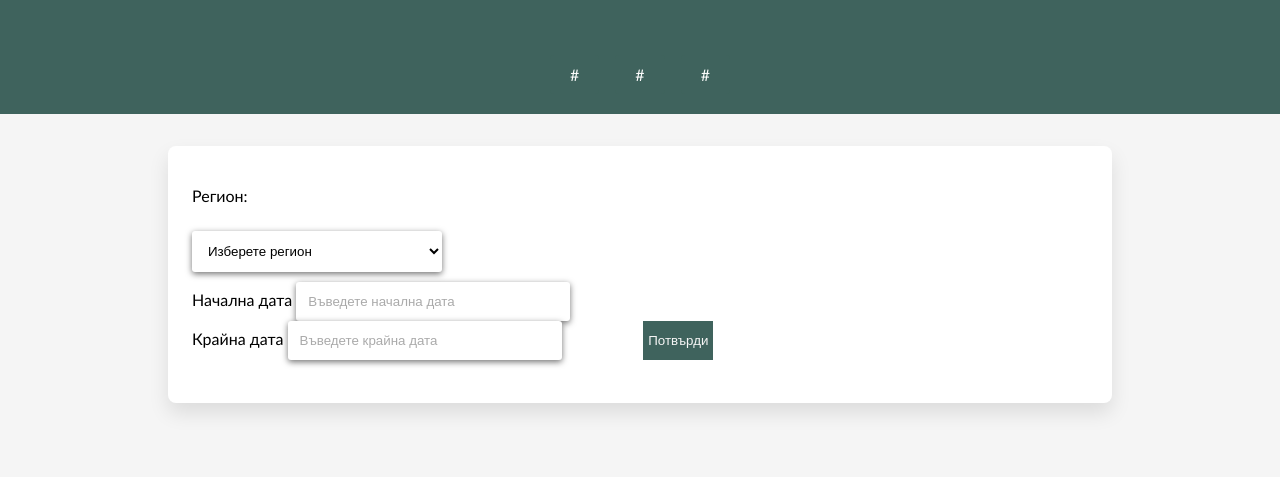
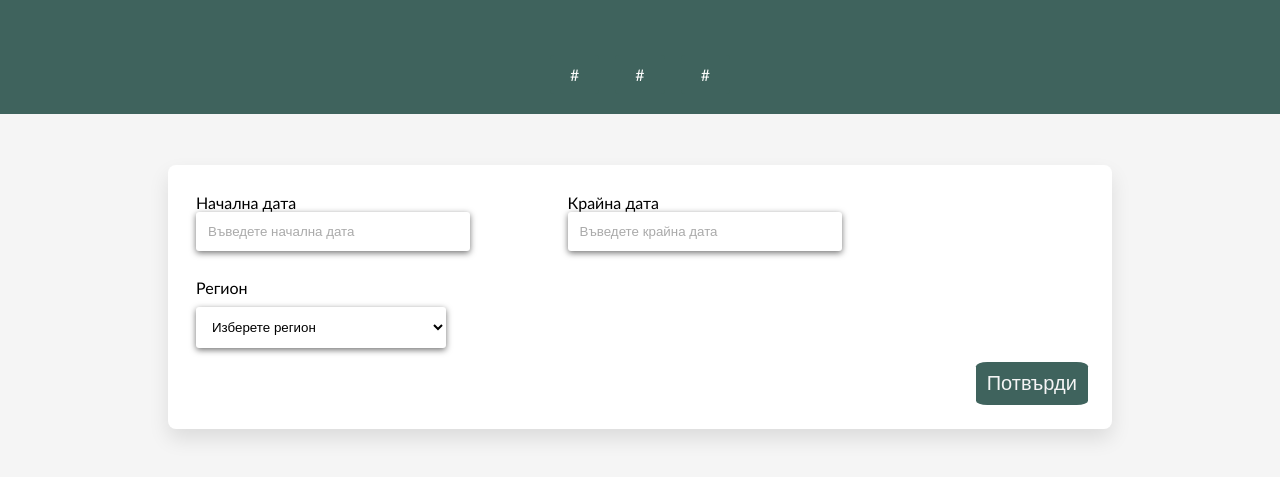
Before and after one commit to IT-8-TUES/8A-24-25-Team1, a plain HTML site: page Alex/readyTrips.html in a window 1280 px wide. Shown: the part 83-560 px from the top of the page. Drawn offline with nearby package versions, Linux system fonts and the light colour scheme.

Commit message:
making visuality to match with eli's plan-alone pages and fixing json file

```diff
--- a/Alex/excursion.css
+++ b/Alex/excursion.css
@@ -26,7 +26,7 @@ nav {
 nav a {
   text-decoration: none;
   padding: 0.625em 1.25em;
-  background-color: #3f635d;
+  background-color:  #3f635d;;
   color: white;
   border-radius: 0.25em;
   font-size: 1em;
@@ -34,7 +34,7 @@ nav a {
 }
 
 nav a:hover {
-  background-color: #2f4945;
+  background-color:  #2f4945;
 }
 
   .trip-container {
--- a/Alex/readyTrips.css
+++ b/Alex/readyTrips.css
@@ -65,14 +65,11 @@ nav a:hover {
   background-color: #2f4945;
 }
 
-.enter-region {
+#planning {
     display: flex;
     flex-direction: column;
-  align-items: start;
-  gap: 0.625em;
+    justify-content: flex-start;
     max-width: 70%;
-  margin-left: 5em;
-  margin-top: 1.25em;
     margin: 2em auto;
     padding: 1.5em;
     background-color: white;
@@ -110,9 +107,36 @@ nav a:hover {
     margin:4px;
 }
 
+.enter-region {
+    display: flex;
+    flex-direction: column;
+    flex-wrap: wrap;
+    justify-content: flex-start;
+    align-items: flex-start;
+    align-content: flex-start;
+    margin: 0.25em;
+}
+
+
 .day {
     display: none;
 }
+
+#submit-container {
+    display: flex;
+    flex-direction: row;
+    align-items: flex-end;
+    justify-content: flex-end;
+}
+
+#submit-button {
+    padding: 0.50em;
+    border-radius: 10%;
+    align-self: flex-end;
+    width: 5.625em;
+    font-size: 1.25em;
+}
+
 .image-gallery {
   display: flex;
   align-items: center;
--- a/Alex/readyTrips.html
+++ b/Alex/readyTrips.html
@@ -12,7 +12,7 @@
 <body>
     <header>
         <div class="menu">
-        <h1>Готови екскурзии</h1>
+            <h1>Готови екскурзии</h1>
             <nav>
                 <a href="#">#</a>
                 <a href="#">#</a>
@@ -20,29 +20,35 @@
             </nav>
         </div>
     </header>
-    <div class="enter-region">
-        <div>
-            <p>Регион:</p>
-            <select id="region">
-                <option value="" disabled selected hidden>Изберете регион</option>
-                <option value="Северозападна България">Северозападна България</option>
-                <option value="Североизточна България">Североизточна България</option>
-                <option value="Югозападна България">Югозападна България</option>
-                <option value="Югоизточна България">Югоизточна България</option>
-            </select>
+    <br>
+    <div id = "planning">
             <div class="enter-date">
-                <div>
-                    <label for="start-date">Начална дата</label>
-                    <input placeholder="Въведете начална дата" type="datetime-local" id="start-date">
+                <div id = "start-date">
+                    <label>Начална дата</label>
+                    <input placeholder="Въведете начална дата" type="datetime-local" id="start-date-input">
                 </div>
-                <div>
-                    <label for="end-date">Крайна дата</label>
-                    <input placeholder="Въведете крайна дата" type="datetime-local" id="end-date">
+                <div id = "end-date">
+                    <label>Крайна дата</label>
+                    <input placeholder="Въведете крайна дата" type="datetime-local" id="end-date-input">
                 </div>
-                <button onclick="regionSelect()">Потвърди</button>
-        </div>
-        <br>
-        <div>
+            </div>
+            <br>
+            <div class="enter-region">
+                <label class = "region-label">Регион</label>
+                <select id="region" >
+                    <option value = "" disabled selected hidden>Изберете регион</option>
+                    <option value="Northwest">Северозападна България</option>
+                    <option value="Northeast">Североизточна България</option>
+                    <option value="Southwest">Югозападна България</option>
+                    <option value="Southeast">Югоизточна България</option>
+                </select>
+                </div>
+                <div id = "submit-container">
+                <button id = "submit-button" onclick = "
+                    region();
+                    ">Потвърди</button>
+                </div>
+            <div class = "planning-trip">
             <output id="textContent"></output>
             <div id="tripList"></div>
         </div>
@@ -51,16 +57,13 @@
     <script src="https://cdn.jsdelivr.net/npm/flatpickr/dist/l10n/bg.js"></script>
     <!-- Зарежда българския езиков файл за Flatpickr -->
     <script>
-        config = {
+        const config = {
             altInput: true,
             altFormat: "F j, Y",
             dateFormat: "Y-m-d",
-            locale: "bg",
-            //Мой формат за Date picker
-        }
-
+            locale: "bg"
+        };
         flatpickr("input[type=datetime-local]", config);
-        // Свързам flatpickr с datetime-local input-ите
     </script>
 </body>
 </html>
--- a/Alex/readyTrips.js
+++ b/Alex/readyTrips.js
@@ -3,8 +3,8 @@ function regionSelect() {
     var output = document.getElementById("textContent");
     var tripList = document.getElementById("tripList");
 
-    var startDate = document.getElementById("start-date").value;
-    var endDate = document.getElementById("end-date").value;
+    var startDate = document.getElementById("start-date-input").value;
+    var endDate = document.getElementById("end-date-input").value;
 
     function formatDate(dateString) {
         let date = new Date(dateString);
```
Also changed, not shown: Alex/excursion4.html (+1 -1 lines). Lines whose indentation alone changed are shown as unchanged.
